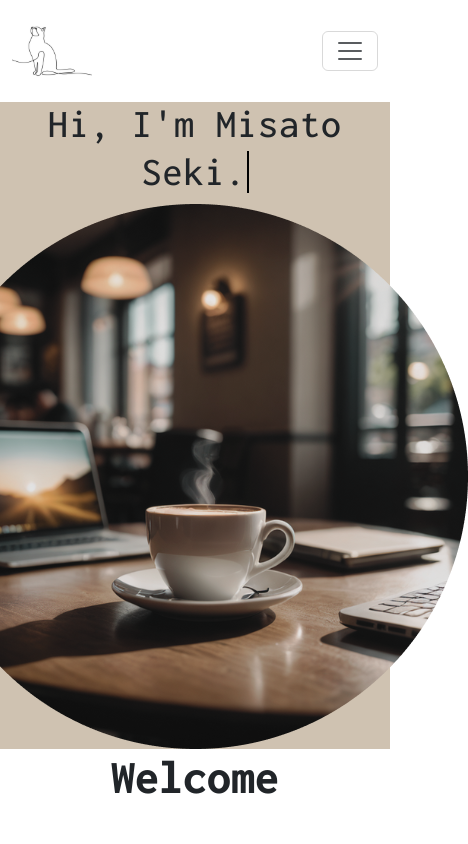
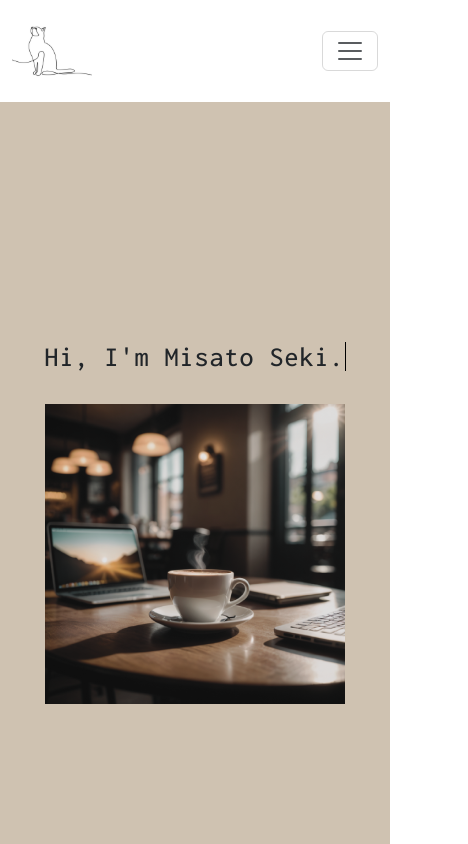
Before and after one commit to Misato-Seki/react-portfolio-website, a React (Create React App) app: page / in a window 390 px wide. Shown: the top 844 px of the page, 468 px wide, since content can reach past the window. Built offline with nearby package versions, Linux system fonts and the light colour scheme.

Commit message:
update: Hero

```diff
--- a/src/App.css
+++ b/src/App.css
@@ -188,20 +188,20 @@ nav.navbar {
   height: 100vh;
   display: flex;
   justify-content: center;
-  /* align-items: center; */
+  align-items: center;
 }
 
 .col-text {
-  display: flex;
+  /* display: flex;
   justify-content: center;
-  align-items: center;
+  align-items: center; */
   text-align: center;
   height: 100%;
 }
 
 .col-text h1 {
   font-weight: 500;
-  font-size: 65px;
+  font-size: 60px;
   letter-spacing: 1px;
 }
 
@@ -221,16 +221,43 @@ nav.navbar {
   border-right: 0.05em solid black;
 }
 
-/* mobile */
-@media screen and (max-width: 576px) {
+/* Breakpoint of Col */
+@media (max-width: 1200px) {
   .col-text h1 {
-    font-weight: 500;
     font-size: 40px;
-    letter-spacing: 1px;
+    margin-bottom: 60px;
   }
+}
 
-  .hero {
-    height: 100%;
+//* Large devices (desktops, 1024px and down) */
+@media (max-width: 1024px)  {
+  .col-text h1 {
+    font-size: 36px;
+    margin-bottom: 50px;
+  }
+}
+
+/* Medium devices (tablets, 768px and down) */
+@media (max-width: 768px) {
+  .col-text h1 {
+    font-size: 32px;
+    margin-bottom: 40px;
+  }
+}
+
+/* Small devices (phones, 480px and down) */
+@media (max-width: 480px) {
+  .col-text h1 {
+    font-size: 28px;
+    margin-bottom: 30px;
+  }
+}
+
+/* Extra small devices (phones, 320px and down) */
+@media (max-width: 320px) {
+  .col-text h1 {
+    font-size: 24px;
+    margin-bottom: 20px;
   }
 }
 
@@ -244,7 +271,7 @@ nav.navbar {
 
 /* Welcome CSS */
 .welcome {
-  margin-top: 100px;
+  margin-top: 100px !important;
   display: flex;
   flex-direction: column;
   align-items: center;
--- a/src/components/Hero.js
+++ b/src/components/Hero.js
@@ -25,7 +25,7 @@ function Hero() {
         <section className="hero" id="home">
             <Container>
                 <Row className="align-items-center">
-                    <Col lg={12} xl={7} className="col-text">
+                    <Col xl={7} className="col-text">
                         <TrackVisibility>
                             {({ isVisible }) =>
                                 <div className={isVisible ? "animate__animated animate__fadeIn" : ""}>
@@ -34,7 +34,7 @@ function Hero() {
                             }
                         </TrackVisibility>
                     </Col>
-                    <Col lg={12} xl={5} className="col-img">
+                    <Col xl={5} className="col-img">
                         <TrackVisibility>
                             {({ isVisible }) =>
                                 <img src={heroImg} alt="hero-img" className={isVisible ? "animate__animated animate__fadeIn" : ""} />
@@ -48,3 +48,10 @@ function Hero() {
 }
 
 export { Hero };
+
+// Col
+// xs: < 576 pixels. -> mobile(360-414)
+// sm: ≥ 576 pixels.
+// md: ≥ 768 pixels. -> tablet(768-1024)
+// lg: ≥ 992 pixels.
+// xl: ≥ 1200 pixels. -> laptop(1366-1440), desktop(1440-1920)
--- a/src/components/NavBar.js
+++ b/src/components/NavBar.js
@@ -38,8 +38,8 @@ function NavBar() {
             </Nav>
             <span className='navbar-text'>
                 <div className='social-icon'>
-                    <a href='#'><img src={LinkedIn} alt="linkedin-logo" /></a>
-                    <a href='#'><img src={GitHub} alt="github-logo" /></a>
+                    <a href='https://www.linkedin.com/in/misato-seki-198a16251/'><img src={LinkedIn} alt="linkedin-logo" /></a>
+                    <a href='https://github.com/Misato-Seki'><img src={GitHub} alt="github-logo" /></a>
                 </div>
                 <HashLink to='#contact'>
                   <button className='vvd' onClick={() => console.log('connect')}><span>Let's Connect</span></button>
```
Also changed, not shown: src/assets/img/hero.png, src/assets/img/hero2.png (added).
